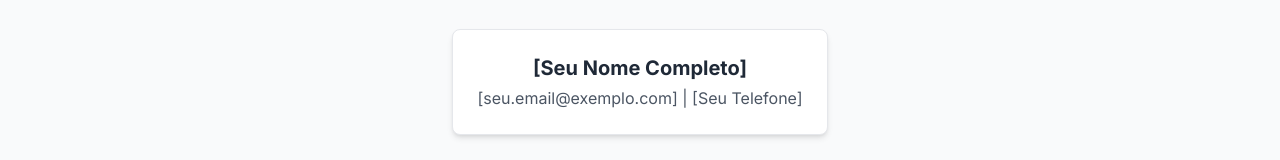
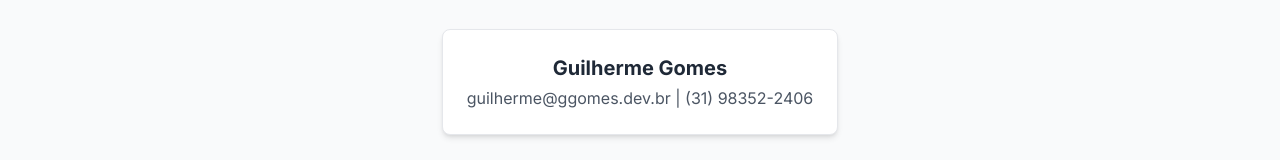
Before and after one commit to GGomesServicos/paginas, a plain HTML site: page index.html in a window 1280 px wide. Shown: the part 1401-1561 px from the top of the page. Drawn offline with nearby package versions, Linux system fonts and the light colour scheme.

Commit message:
Inclusão de contatos

```diff
--- a/index.html
+++ b/index.html
@@ -125,8 +125,8 @@
                 Envie uma mensagem e vamos agendar um bate-papo de 20 minutos para eu entender como posso ajudar.
             </p>
             <div class="bg-white inline-block p-6 rounded-lg shadow-md border">
-                <p class="font-bold text-xl text-gray-800">[Seu Nome Completo]</p>
-                <p class="text-gray-600 mt-1">[seu.email@exemplo.com] | [Seu Telefone]</p>
+                <p class="font-bold text-xl text-gray-800">Guilherme Gomes</p>
+                <p class="text-gray-600 mt-1">guilherme@ggomes.dev.br | (31) 98352-2406</p>
             </div>
         </section>
 
```
